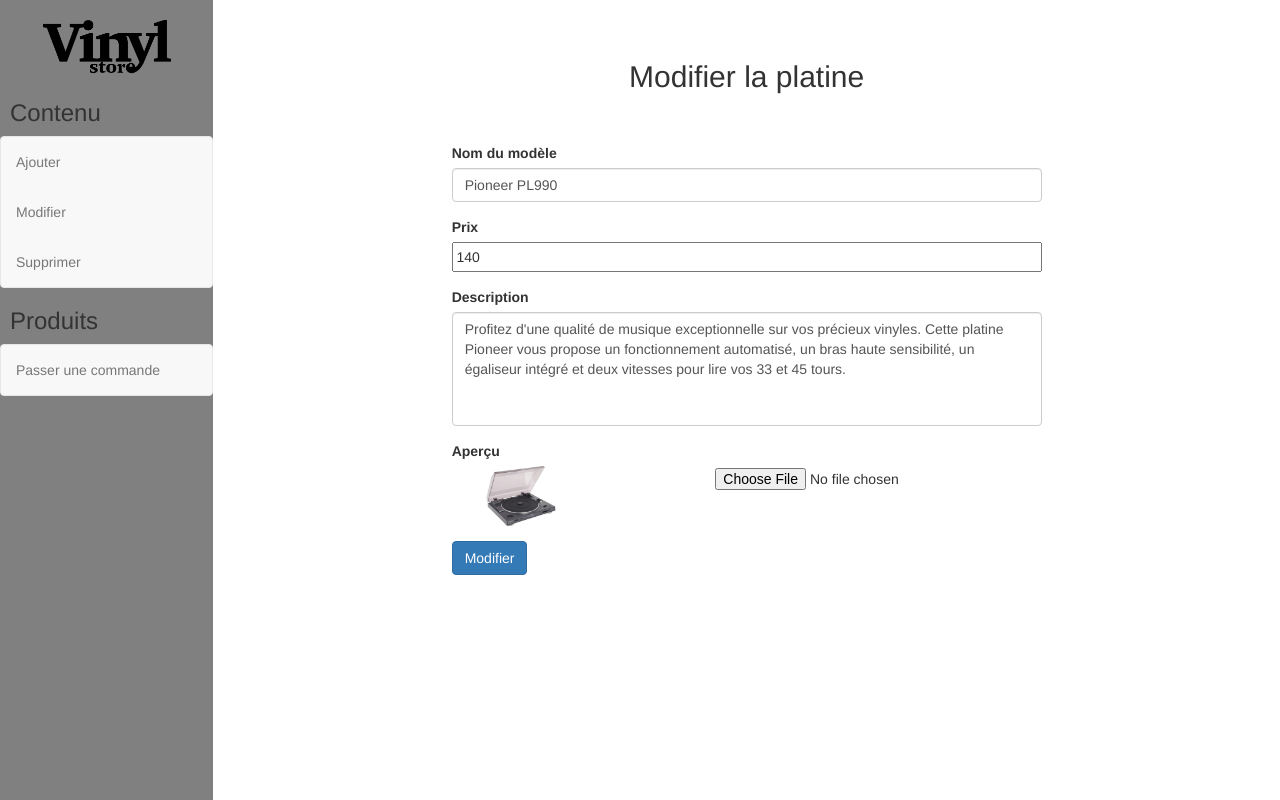
After one commit to Web-Imac-2017/RockFort, a PHP site: page /backoffice/modifPlatine.html in a window 1280 px wide. The commit adds this page. Run offline with PHP 8.4, Linux system fonts and the light colour scheme.

Commit message:
Modification platine

```diff
--- a/backoffice/ajout.html
+++ b/backoffice/ajout.html
@@ -25,7 +25,7 @@
             <div class="navbar-collapse collapse sidebar-navbar-collapse">
               <ul class="nav navbar-nav">
                 <li><a href="ajout.html">Ajouter</a></li>
-                <li><a href="#">Modifier</a></li>
+                <li><a href="modif.html">Modifier</a></li>
                 <li><a href="#">Supprimer</a></li>
               </ul>
             </div>
--- a/backoffice/css/style.css
+++ b/backoffice/css/style.css
@@ -79,3 +79,28 @@ textarea {
     margin-top: 20px;
     width: 60%;
 }
+
+img {
+	width: 75%;
+	margin: 0;
+	padding: 0;
+}
+
+.img-container {
+	padding: 0;
+}
+
+.select-item {
+	border: 0.5px solid black;
+	padding: 5px;
+}
+
+.img-form {
+	padding: 0;
+}
+
+.img-form img {
+	width: 50%;
+	margin: 0;
+	padding: 0;
+}
--- a/backoffice/index.html
+++ b/backoffice/index.html
@@ -25,7 +25,7 @@
             <div class="navbar-collapse collapse sidebar-navbar-collapse">
               <ul class="nav navbar-nav">
                 <li><a href="ajout.html">Ajouter</a></li>
-                <li><a href="#">Modifier</a></li>
+                <li><a href="modif.html">Modifier</a></li>
                 <li><a href="#">Supprimer</a></li>
               </ul>
             </div>
--- /dev/null
+++ b/backoffice/modifPlatine.html
@@ -0,0 +1,94 @@
+<!DOCTYPE html>
+<html lang="en">
+  <head>
+    <meta charset="utf-8">
+    <meta http-equiv="X-UA-Compatible" content="IE=edge">
+    <meta name="viewport" content="width=device-width, initial-scale=1">
+    <title>Ajouter un élément</title>
+    <link href="css/bootstrap.min.css" rel="stylesheet">
+    <link href="css/style.css" rel="stylesheet">
+
+    <!--[if lt IE 9]>
+      <script src="https://oss.maxcdn.com/html5shiv/3.7.3/html5shiv.min.js"></script>
+      <script src="https://oss.maxcdn.com/respond/1.4.2/respond.min.js"></script>
+    <![endif]-->
+
+  </head>
+  <body>
+      <div class="menu col-md-2">
+
+        <a href="index.html"><img class="logo" src="../src/assets/imgs/logo.png"></a>
+
+        <h3 class="navtitle">Contenu</h3>
+        <div class="sidebar-nav">
+          <div class="navbar navbar-default" role="navigation">
+            <div class="navbar-collapse collapse sidebar-navbar-collapse">
+              <ul class="nav navbar-nav">
+                <li><a href="ajout.html">Ajouter</a></li>
+                <li><a href="modif.html">Modifier</a></li>
+                <li><a href="#">Supprimer</a></li>
+              </ul>
+            </div>
+          </div>
+        </div>
+
+        <h3 class="navtitle">Produits</h3>
+        <div class="sidebar-nav">
+          <div class="navbar navbar-default" role="navigation">
+            <div class="navbar-collapse collapse sidebar-navbar-collapse">
+              <ul class="nav navbar-nav">
+                <li><a href="#">Passer une commande</a></li>
+              </ul>
+            </div>
+          </div>
+        </div>
+
+      </div>
+
+      <div class="body col-md-6 col-md-offset-2">
+        <h2 class="midtitle">Modifier la platine</h2>
+
+          <div class="container form">
+            <form>
+
+              <div id="album" class="addform">
+
+                <div class="form-group">
+                  <label>Nom du modèle</label>
+                  <input type="text" class="form-control" value="Pioneer PL990">
+                </div>
+
+                <div class="form-group">
+                  <label>Prix</label>
+                  <input type="number" min="1" step="any" value="140">
+                </div>
+
+                <div class="form-group">
+                    <label>Description</label>
+                    <textarea class="form-control" rows="5">Profitez d'une qualité de musique exceptionnelle sur vos précieux vinyles. Cette platine Pioneer vous propose un fonctionnement automatisé, un bras haute sensibilité, un égaliseur intégré et deux vitesses pour lire vos 33 et 45 tours.</textarea>
+                </div>
+
+                <div class="form-group col-md-12 img-form">
+                    <label class="col-md-12 img-form">Aperçu</label>
+                    <div class="col-md-5">
+                      <img src="assets/img/platine.png">
+                    </div>
+                    <div class="col-md-5">
+                      <input type="file" class="form-control-file" aria-describedby="fileHelp" accept=".jpeg,.jpg,.png,.gif">
+                    </div>
+                </div>
+
+                <button type="submit" class="btn btn-primary">Modifier</button>
+
+              </div>
+
+
+            </form>
+          </div>
+
+      </div>
+
+  <script src="jquery.min.js"></script>
+  <script src="script.js"></script>
+  </body>
+</html>
```
Also changed, not shown: backoffice/modif.html (+30 -40 lines), backoffice/assets/img/platine.png (added).
